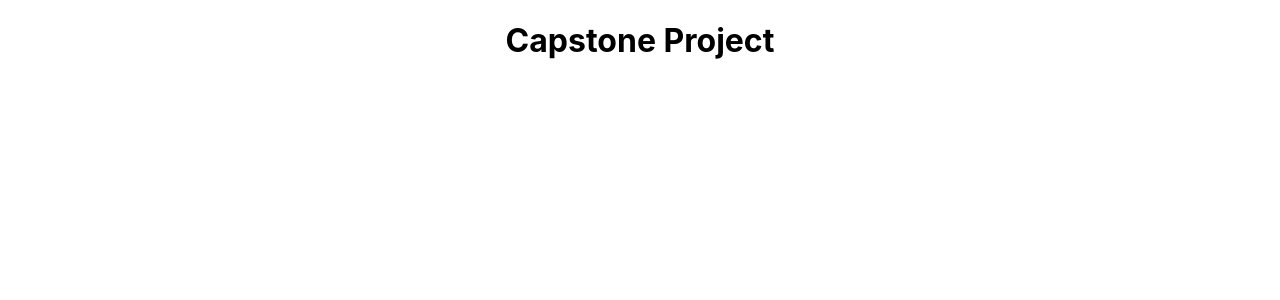
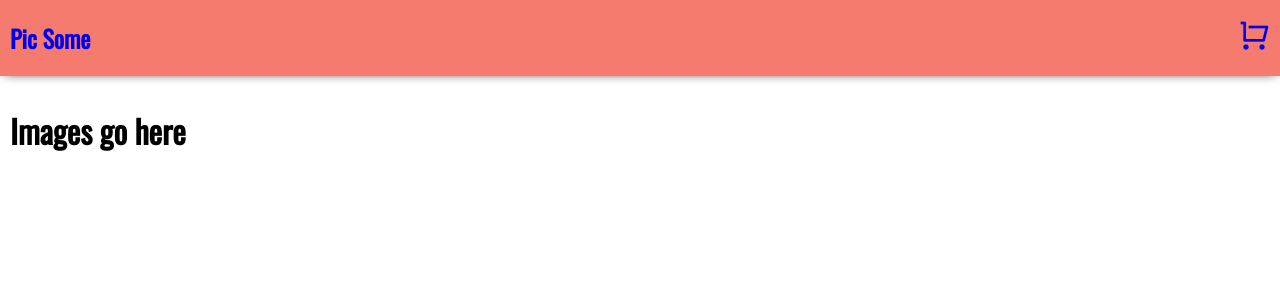
Before and after one commit to rojesh/react, a React (Create React App) app in the folder capstone/: page / in a window 1280 px wide. Shown: the top 300 px of the page. Built offline with nearby package versions, Linux system fonts and the light colour scheme.

Commit message:
Setup routes for photos page and cart page.

```diff
--- a/capstone/public/index.html
+++ b/capstone/public/index.html
@@ -24,7 +24,9 @@
       work correctly both with client-side routing and a non-root public URL.
       Learn how to configure a non-root public URL by running `npm run build`.
     -->
-    <title>React App</title>
+    <link href="https://fonts.googleapis.com/css?family=Oswald&display=swap" rel="stylesheet">
+    <link href="https://cdn.jsdelivr.net/npm/remixicon@2.3.0/fonts/remixicon.css" rel="stylesheet">
+    <title>Capstone Project</title>
   </head>
   <body>
     <noscript>You need to enable JavaScript to run this app.</noscript>
--- a/capstone/src/App.js
+++ b/capstone/src/App.js
@@ -1,10 +1,21 @@
-import logo from './logo.svg';
+import {Switch, Route} from "react-router-dom"
+import Cart from './pages/Cart'
+import Photos from './pages/Photos'
+import Header from './components/Header'
 import './App.css';
 
 function App() {
   return (
-    <div className="App">
-      <h1>Capstone Project</h1>
+    <div >
+      <Header />
+      <Switch>
+        <Route exact path="/">
+          <Photos />
+        </Route>
+        <Route path="/cart">
+          <Cart />
+        </Route>
+      </Switch>
     </div>
   );
 }
--- /dev/null
+++ b/capstone/src/components/Header.js
@@ -0,0 +1,9 @@
+import {Link} from 'react-router-dom'
+export default function Header(){
+    return (
+        <header>
+            <Link to="/"><h2>Pic Some</h2></Link>
+            <Link to="/cart"> <i className="ri-shopping-cart-line ri-fw ri-2x"></i></Link>
+        </header>
+    )
+}
--- a/capstone/src/index.css
+++ b/capstone/src/index.css
@@ -1,13 +1,137 @@
-body {
-  margin: 0;
-  font-family: -apple-system, BlinkMacSystemFont, 'Segoe UI', 'Roboto', 'Oxygen',
-    'Ubuntu', 'Cantarell', 'Fira Sans', 'Droid Sans', 'Helvetica Neue',
-    sans-serif;
-  -webkit-font-smoothing: antialiased;
-  -moz-osx-font-smoothing: grayscale;
+:root {
+  --black: #150605;
+  --red: #EA453C;
+  --pink: #F47B6E;
+  --light-blue: #EFFBFE;
+  --blue: #ACE6EC;
 }
 
-code {
-  font-family: source-code-pro, Menlo, Monaco, Consolas, 'Courier New',
-    monospace;
+html, body {
+  font-family: 'Oswald', sans-serif;
+  margin: 0;
+  padding: 0;
 }
+
+main.photos {
+  padding: 10px;
+  display: grid;
+  grid-gap: 2px;
+  grid-auto-rows: 100px;
+  grid-template-columns: repeat(auto-fit, minmax(100px, 1fr));
+  grid-auto-flow: dense;
+}
+
+main.cart-page {
+  padding: 10px;
+}
+
+.cart-page > h1 {
+  text-align: center;
+}
+
+.cart-page .total-cost {
+  text-align: right;
+  font-size: 1.3em;
+}
+
+.cart-page div.order-button {
+  display: flex;
+  justify-content: center;
+}
+
+div.order-button > button {
+  border-color: var(--black);
+  cursor: pointer;
+  padding: 15px;
+  transition: all .2s ease-in-out;
+}
+
+div.order-button > button:focus {
+  outline: none;
+}
+
+div.order-button > button:disabled {
+  border-color: lightgray;
+}
+
+.cart-item {
+  display: flex;
+  justify-content: space-between;
+  align-items: center;
+  margin: 20px 0;
+}
+
+.cart-item img {
+  margin-right: auto;
+  margin-left: 10px;
+}
+
+img.image-grid {
+  width: 100%;
+  height: 100%;
+  object-fit: cover;
+}
+
+.image-container {
+  position: relative;
+}
+
+.favorite {
+  color: var(--red);
+  font-size: 1.2rem;
+  position: absolute;
+  top: 5px;
+  left: 5px;
+  cursor: pointer;
+}
+
+.ri-heart-fill {
+  opacity: .7;
+}
+
+.ri-delete-bin-line, .ri-delete-bin-fill {
+  font-size: 1.3em;
+  cursor: pointer;
+}
+
+.cart {
+  color: var(--blue);
+  font-size: 1.2rem;
+  position: absolute;
+  top: 5px;
+  right: 5px;
+  cursor: pointer;
+}
+
+.wide {
+  grid-column: span 2;
+}
+
+.tall {
+  grid-row: span 2;
+}
+
+.big {
+  grid-column: span 2;
+  grid-row: span 2;
+}
+
+header {
+  display: flex;
+  justify-content: space-between;
+  align-items: center;
+  background-color: var(--pink);
+  color: var(--light-blue);
+  padding: 0 10px;
+  -webkit-box-shadow: 0px 2px 10px -5px rgba(21,6,5,1);
+  -moz-box-shadow: 0px 2px 10px -5px rgba(21,6,5,1);
+  box-shadow: 0px 2px 10px -5px rgba(21,6,5,1);
+}
+
+a {
+  text-decoration: none;
+}
+
+a:visited { color: var(--light-blue); }
+a:hover { color: var(--light-blue); }
+a:active { color: var(--light-blue); }
--- a/capstone/src/index.js
+++ b/capstone/src/index.js
@@ -1,13 +1,13 @@
 import React from 'react';
 import ReactDOM from 'react-dom';
+import {BrowserRouter as Router} from "react-router-dom"
 import './index.css';
 import App from './App';
-import reportWebVitals from './reportWebVitals';
+
 
 ReactDOM.render(
-  <React.StrictMode>
+  <Router>
     <App />
-  </React.StrictMode>,
+  </Router>,
   document.getElementById('root')
 );
-reportWebVitals();
--- /dev/null
+++ b/capstone/src/pages/Cart.js
@@ -0,0 +1,9 @@
+function Cart(){
+    return (
+        <main className="cart-page">
+            <h1>Check out</h1>
+        </main>
+    )
+}
+
+export default Cart
--- /dev/null
+++ b/capstone/src/pages/Photos.js
@@ -0,0 +1,9 @@
+function Photos() {
+    return (
+        <main className="photos">
+            <h1>Images go here</h1>
+        </main>
+    )
+}
+
+export default Photos
```
